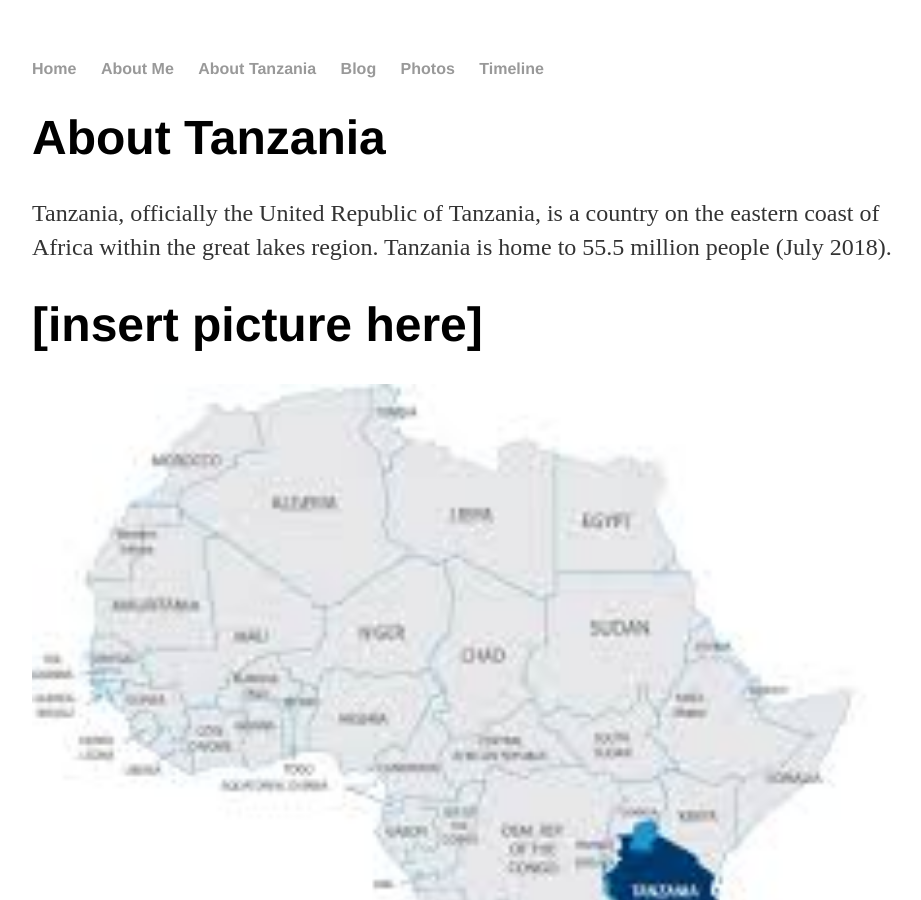
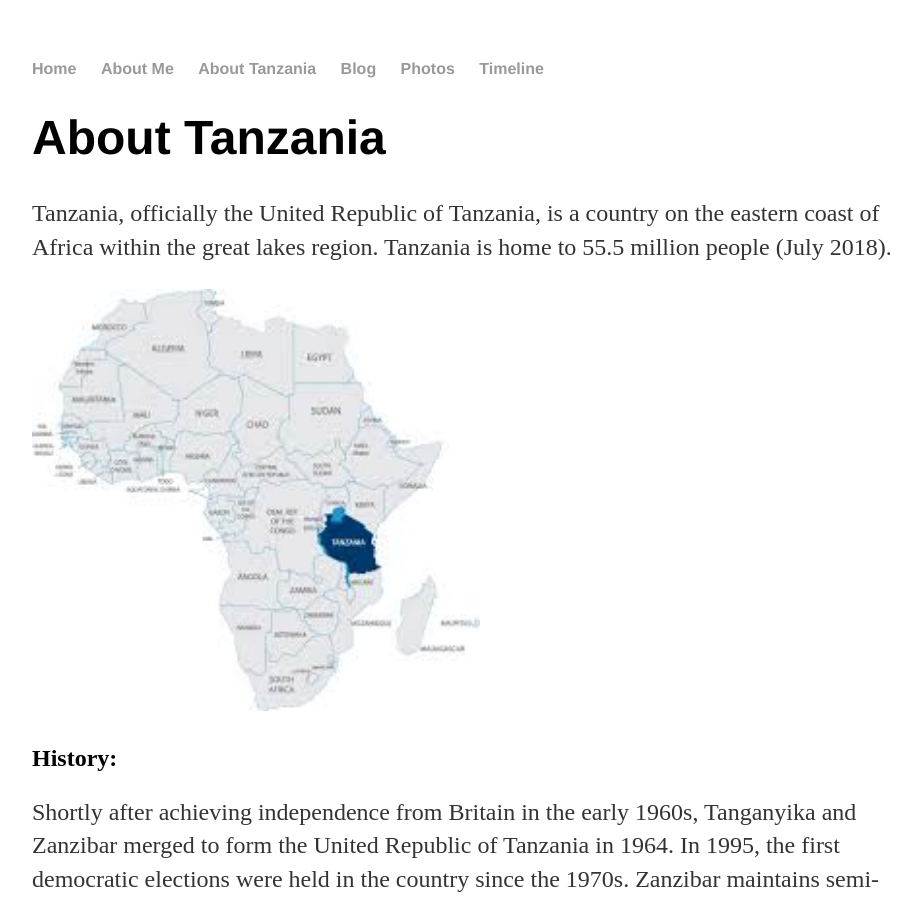
Before and after one commit to caliholman/caliholman.github.io, a Jekyll site: the page built from tanzania/tanzania.md, in a window 1280 px wide and 900 px high. Shown: the whole window, without its empty margins (160-1081 px from the left). Built offline with Jekyll 4.4.1, drawn with Linux system fonts in a browser that asks for light colours; some of the changed text lies outside the part shown.

Commit message:
Update tanzania.md

```diff
--- a/tanzania/tanzania.md
+++ b/tanzania/tanzania.md
@@ -8,8 +8,7 @@
 
 Tanzania, officially the United Republic of Tanzania, is a country on the eastern coast of Africa within the great lakes region. Tanzania is home to 55.5 million people (July 2018).
 
-# [insert picture here]
-<img src="/img/map_africa.jpg" 		style="width:100%">
+<img src="/img/map_africa.jpg" 		style="width:50%">
 
 ## History:
 Shortly after achieving independence from Britain in the early 1960s, Tanganyika and Zanzibar merged to form the United Republic of Tanzania in 1964. In 1995, the first democratic elections were held in the country since the 1970s. Zanzibar maintains semi-autonomy and participates in national elections.
@@ -76,8 +75,6 @@
 Internet users: 13% of population
 Mobile telephones: 74 subscriptions per 100 inhabitants
 
-# [insert picture here]
-
 <img src="/img/flag.png" 		style="width:50%">
 
 ## Fun Facts:
```
